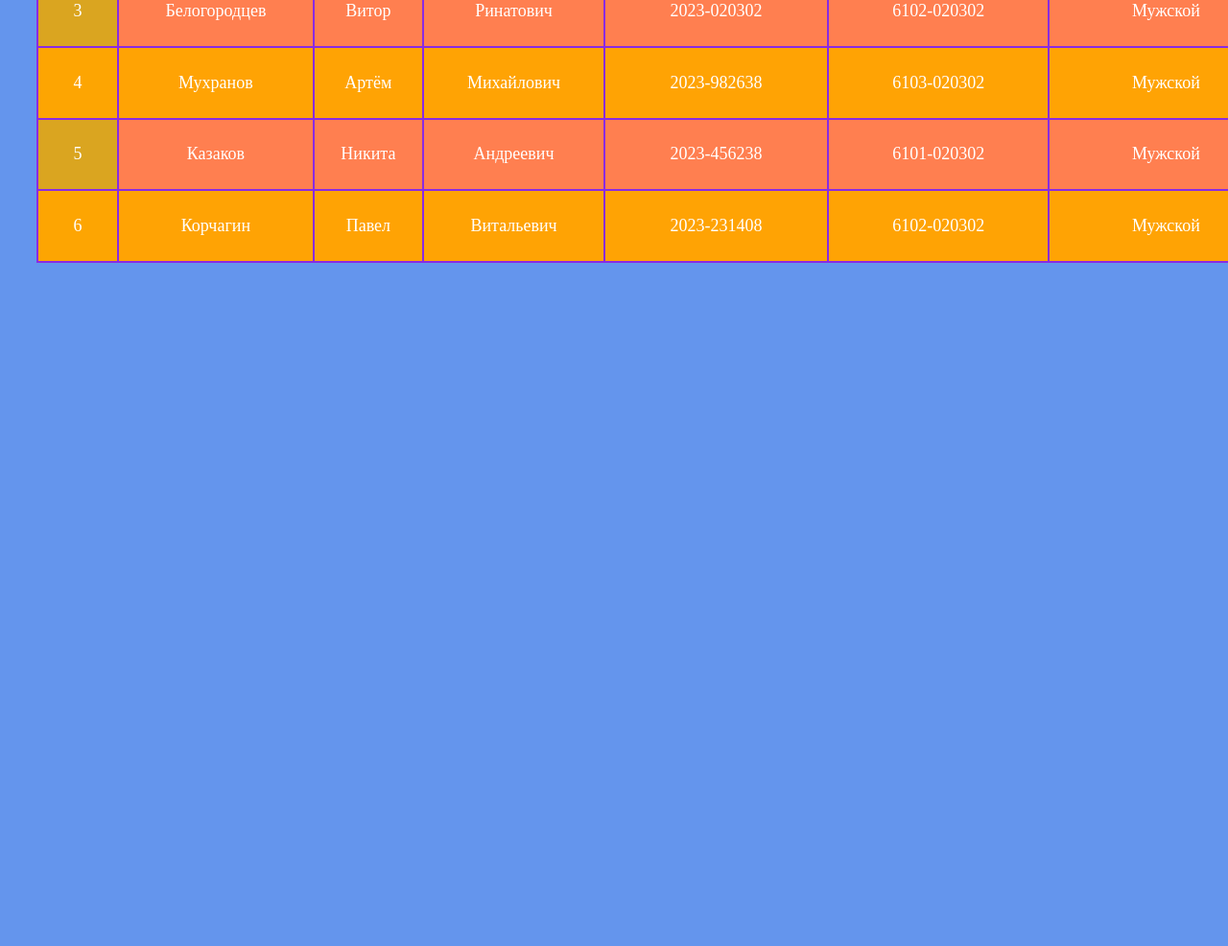
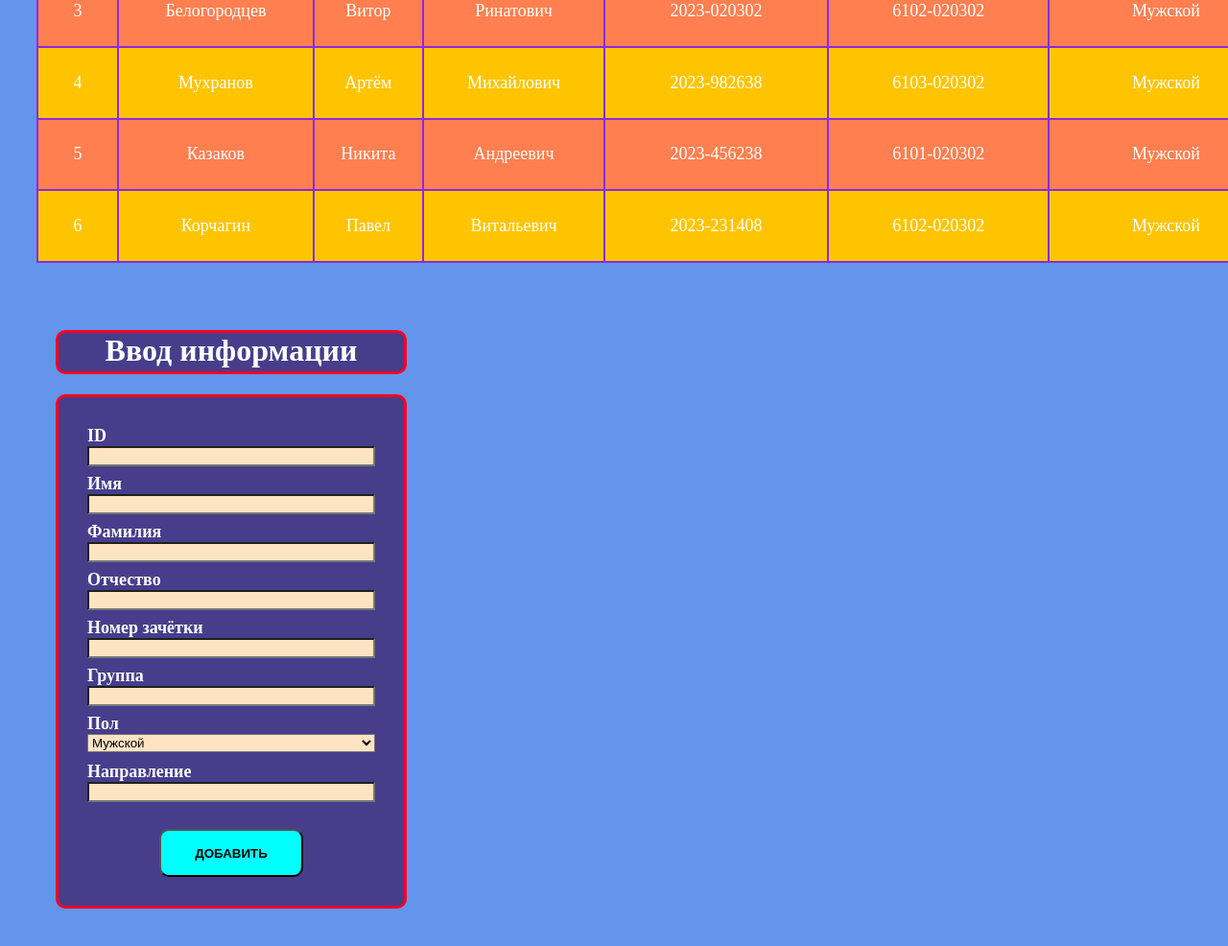
Before and after one commit to Andrei154992/DK_Frontend_technologies, a plain HTML site: page table.html in a window 1280 px wide. Shown: the part 500-1486 px from the top of the page at 96% size. Before the commit the page ends 800 px from the top, so only its background shows below. Drawn offline with Linux system fonts and the light colour scheme.

Commit message:
Лабораторная работа №5

```diff
--- /dev/null
+++ b/css/table.css
@@ -0,0 +1,127 @@
+body {
+
+    background-color: cornflowerblue;
+    color: white;
+}
+
+.header_1 {
+
+    color: aliceblue;
+    display: flex;
+    flex-direction: row;
+    justify-content: end;
+    align-items: center;
+    background-color:gold;
+    margin-top: 20px;
+    flex-grow: 1; height: 50px;
+    flex-grow: 2; width: 1840px;
+    border-radius: 10px
+
+}
+
+.table {
+
+    font-size: large;
+    margin-top: 30px;
+    margin-left: 30px;
+    width: 1770px;
+    height: 600px;
+}
+.table tr:nth-child(odd) {
+    background-color: coral;
+}
+.table tr:nth-child(even) {
+    background-color:  rgb(255, 196, 0);
+}
+
+.cap {
+
+    font-size: 30px;
+    background-color: blueviolet;
+    margin-top: 0px;
+    text-align: center;
+    padding: 20px;
+
+}
+.id {
+
+    width: 80px;
+
+}
+.gen {
+
+    width: 240px;
+}
+
+
+
+.form {
+
+    margin-top: 10px;
+    margin-left: 50px;
+    margin-bottom: 50px;
+    height: auto;
+    width: 360px;
+    border: solid;
+    border-color: rgb(250, 0, 33);
+    background-color:darkslateblue;
+    border-radius: 10px;
+
+}
+
+
+.container {
+
+    display: flex;
+    flex-direction: column;
+    margin-top: 20px;
+    margin-left: 20px;
+    margin-bottom: 20px;
+}
+.block_1{
+
+    display: flex;
+    flex-direction: column;
+    width: 300px;
+    height: 30px;
+    font-size: large;
+    font-weight: 600;
+    padding: 10px;
+}
+.block_2 {
+
+    display: flex;
+    justify-content: center;
+    font-size: large;
+    font-weight: 600;
+    margin-top: 20px;
+    margin-right: 20px;
+    padding: 10px;
+}
+
+.button {
+
+    width: 150px;
+    height: 50px;
+    background-color: aqua;
+    border-radius: 10px;
+    font-weight: 800;
+}
+
+input, select {
+
+    background-color:bisque;
+}
+.input {
+
+    margin-left: 50px;
+    margin-top: 70px;
+    height: 40px;
+    width: 360px;
+    border: solid;
+    border-color: rgb(250, 0, 33);
+    background-color:darkslateblue;
+    border-radius: 10px;
+    text-align: center;
+
+}
--- a/table.css
+++ /dev/null
@@ -1,48 +0,0 @@
-body {
-
-    background-color: cornflowerblue;
-    color: white;
-    font-size: large;
-}
-
-.header_1 {
-
-    color: aliceblue;
-    display: flex;
-    flex-direction: row;
-    justify-content: end;
-    align-items: center;
-    background-color:gold;
-    margin-top: 20px;
-    flex-grow: 1; height: 50px;
-    flex-grow: 2; width: 1840px;
-    border-radius: 10px
-
-}
-
-.table {
-
-    margin-top: 30px;
-    margin-left: 30px;
-    width: 1770px;
-    height: 600px;
-    background-color: coral;
-}
-.cap {
-
-    font-size: 30px;
-    background-color: blueviolet;
-    margin-top: 0px;
-    text-align: center;
-    padding: 20px;
-
-}
-.id {
-
-    width: 80px;
-
-}
-.gen {
-
-    width: 240px;
-}
--- a/table.html
+++ b/table.html
@@ -4,7 +4,7 @@
     <meta charset="UTF-8">
     <meta name="viewport" content="width=device-width, initial-scale=1.0">
     <title>Таблица</title>
-    <link rel="stylesheet" type="text/css" href="table.css"/>
+    <link rel="stylesheet" type="text/css" href="css\table.css"/>
 </head>
 <body>
     <div class='header_1'>
@@ -15,8 +15,11 @@
             Информация о студентах
         </caption>
         <colgroup>
-            <col span="1" style="background-color:goldenrod"
+            <col span="1" style="background-color:goldenrod">
         </colgroup>
+        <code>
+            <span:ntr-child(2n+1), hover style = "background-color: rgba(255, 166, 0, 0.945);"></span:ntr-child>
+        </code>
         <tr hover style = "background-color: rgb(0, 217, 255);">
             <th class = "id", rowspan = "2">id</th>
             <th colspan = "3">ФИО</th>
@@ -42,7 +45,7 @@
             <td>Очная</td>
             <td>ИВТ</td>
         </tr>
-        <tr hover style = "background-color: rgba(255, 166, 0, 0.945);">
+        <tr>
             <td>2</td>
             <td>Уваров</td>
             <td>Антон</td>
@@ -64,7 +67,7 @@
             <td>Очная</td>
             <td>ФИИТ</td>
         </tr>
-        <tr hover style = "background-color: rgba(255, 166, 0, 0.945);">
+        <tr>
             <td>4</td>
             <td>Мухранов</td>
             <td>Артём</td>
@@ -86,7 +89,7 @@
             <td>Очная</td>
             <td>ФИИТ</td>
         </tr>
-        <tr hover style = "background-color: rgba(255, 166, 0, 0.945);">
+        <tr>
             <td>6</td>
             <td>Корчагин</td>
             <td>Павел</td>
@@ -98,6 +101,51 @@
             <td>ФИИТ</td>
         </tr>
     </table>
+    <h1 class = "input">
+        Ввод информации
+    </h1>
+    <form class = "form">
+        <div class = "container">
+            <div class = "block_1">
+                <label for = "ID">ID</label>
+                <input type="number" id = "id" name = "id" value = "" min = "1" max = "100" step = "1">
+            </div>
+            <div class = "block_1">
+                <label for = "first_name">Имя</label>
+                <input type="text" id = "first_name" name = "first_name" value = "">
+            </div>
+            <div class = "block_1">
+                <label for = "last_name">Фамилия</label>
+                <input type="text" id = "last_name" name = "last_name" value = "">
+            </div>
+            <div class = "block_1">
+                <label for = "patronymic">Отчество</label>
+                <input type="text" id = "patronymic" name = "patronymic" value = "">
+            </div>
+            <div class = "block_1">
+                <label for = "n_book">Номер зачётки</label>
+                <input type="text" id = "n_book" name = "n_book" value = "">
+            </div>
+            <div class = "block_1">
+                <label for = "gen">Группа</label>
+                <input type="text" id = "gen" name = "gen" value = "">
+            </div>
+            <div class = "block_1">
+                <label for = "f_eduk">Пол</label>
+                <select type="text" id = "f_eduk" name = "f_eduk" value = "">
+                    <option value = "men">Мужской</option>
+                    <option value = "women">Женский</option>
+                </select>
+            </div>
+            <div class = "block_1">
+                <label for = "specialization">Направление</label>
+                <input type="text" id = "specialization" name = "specialization" value = "">
+            </div>
+            <div class = "block_2">
+                <input type = "submit" class = "button" name = "button" value = "ДОБАВИТЬ">
+            </div>
+        </div>
+    </form>
     <style>
         table, th, td {
 
@@ -106,6 +154,7 @@
             border-color:blueviolet;
             text-align: center;
         }
+
     </style>
 </body>
 </html>
```
Also changed, not shown: index.html (+1 -1 lines), page2.html (+1 -1 lines), css/style.css (line endings or trailing spaces).
